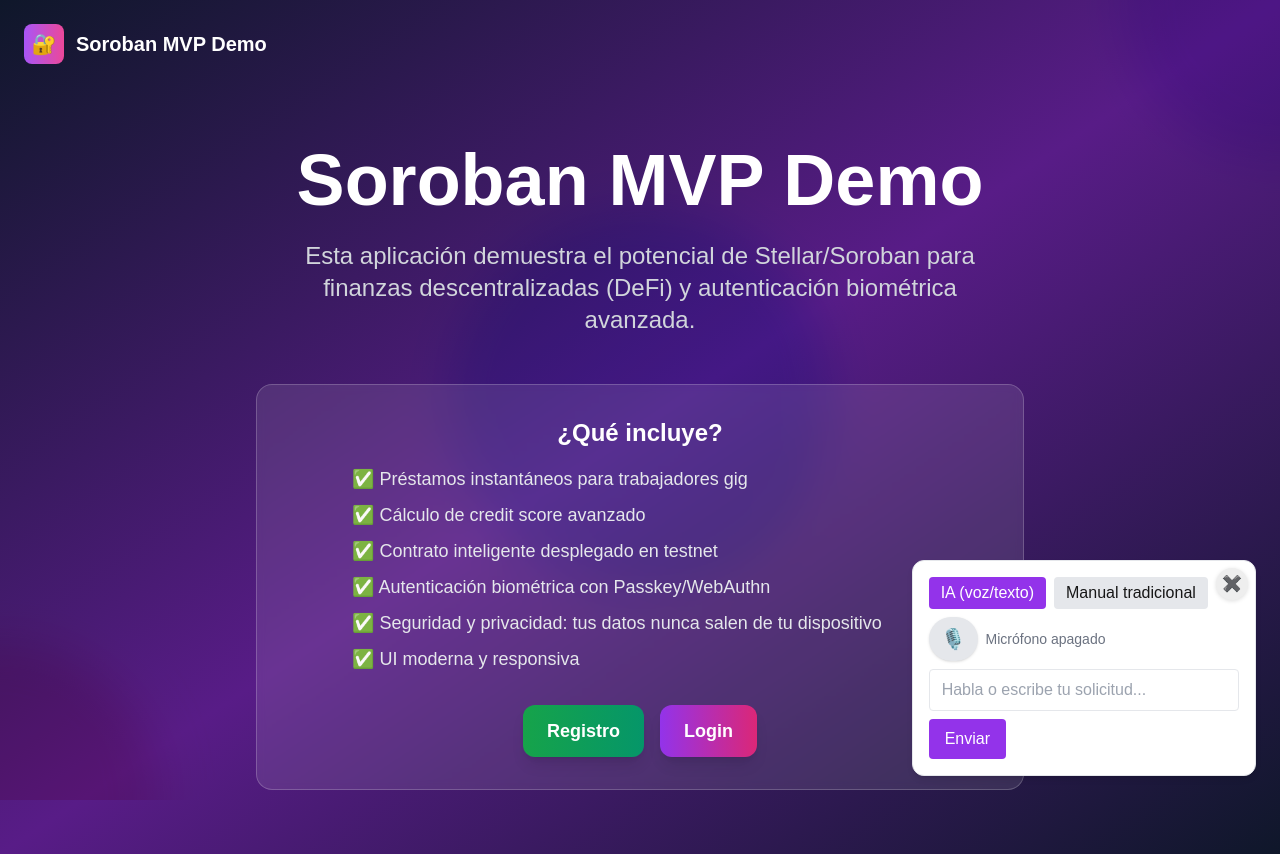
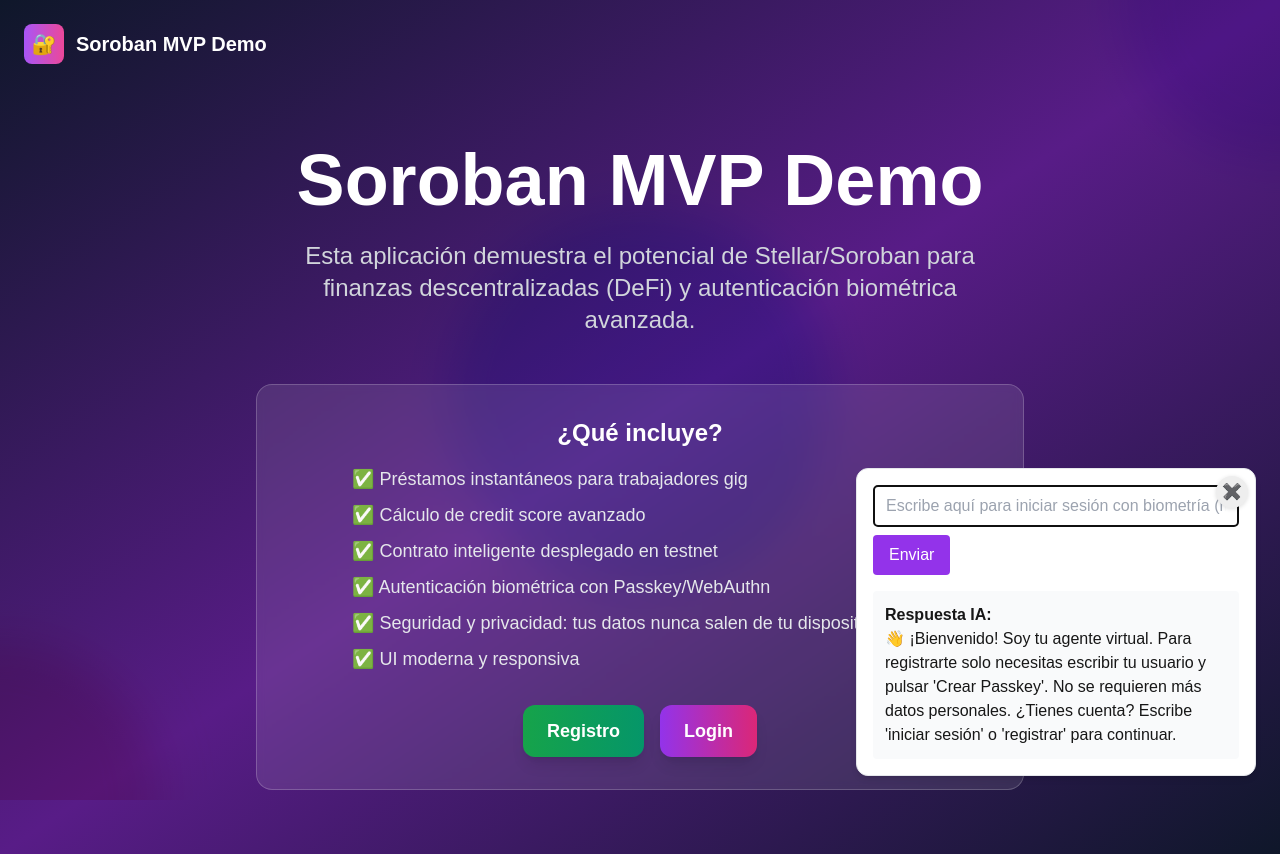
Before and after one commit to josealfredo79/passkeySoroban, a Next.js app in the folder frontend/: page / in a window 1280 px wide. Built offline with nearby package versions, Linux system fonts and the light colour scheme.

Commit message:
Mejora del asistente: flujo guiado, feedback IA real, registro y autenticación biométrica claros, sin pedir datos innecesarios

```diff
--- a/frontend/src/components/VoiceAssistant.tsx
+++ b/frontend/src/components/VoiceAssistant.tsx
@@ -1,76 +1,164 @@
-import React, { useState } from "react";
+import React, { useState, useEffect } from "react";
+import { useRouter, usePathname } from "next/navigation";
+import { startAuthentication } from "../lib/webauthn";
 import { getClaudeResponse } from "../lib/claude";
+
+
+// Extrae el primer bloque JSON de un texto
+function extractActionFromText(text: string): any | null {
+  const match = text.match(/{[\s\S]*}/);
+  if (!match) return null;
+  try {
+    const actionObj = JSON.parse(match[0]);
+    if (actionObj.action) return actionObj;
+  } catch (e) {}
+
+  return null;
+}
 
 // Llamada real a Claude
 async function sendToAI(message: string, history: any[]): Promise<any> {
   try {
     const aiMessage = await getClaudeResponse(message);
+    const actionObj = extractActionFromText(aiMessage);
     return {
       message: aiMessage,
-      intent: "respuesta",
-      extracted_data: {},
-      suggested_action: { type: "none" }
+      actionObj
     };
   } catch (err) {
     return {
       message: "Error al conectar con Claude API.",
-      intent: "error",
-      extracted_data: {},
-      suggested_action: { type: "none" }
+      actionObj: null
     };
   }
 }
 
-export default function VoiceAssistant({ onAction }: { onAction?: (action: any) => void }) {
+export default function VoiceAssistant() {
   const [input, setInput] = useState("");
   const [history, setHistory] = useState<any[]>([]);
   const [response, setResponse] = useState<any>(null);
-  const [mode, setMode] = useState<"ai" | "manual">("ai");
-  const [micOn, setMicOn] = useState(false);
+  const [isAuthenticated, setIsAuthenticated] = useState(false);
+  const [hasTriedAuth, setHasTriedAuth] = useState(false);
+  const router = useRouter();
+  const pathname = usePathname();
+  // Mensaje de bienvenida al montar
+  useEffect(() => {
+    setHistory([
+      { user: null, ai: { message: "👋 ¡Bienvenido! Soy tu agente virtual. Para registrarte solo necesitas escribir tu usuario y pulsar 'Crear Passkey'. No se requieren más datos personales. ¿Tienes cuenta? Escribe 'iniciar sesión' o 'registrar' para continuar." } }
+    ]);
+    setResponse({ message: "👋 ¡Bienvenido! Soy tu agente virtual. Para registrarte solo necesitas escribir tu usuario y pulsar 'Crear Passkey'. No se requieren más datos personales. ¿Tienes cuenta? Escribe 'iniciar sesión' o 'registrar' para continuar." });
+  }, []);
+
+
+  // Login biométrico real usando WebAuthn
+  async function runBiometricLogin() {
+    try {
+      const result = await startAuthentication();
+      return result;
+    } catch (e) {
+      return { success: false, error: (e as any).message };
+    }
+  }
 
   const handleSend = async () => {
     if (!input.trim()) return;
+    const lower = input.trim().toLowerCase();
+    if (!isAuthenticated) {
+      // Siempre consultar primero a la IA
+      let aiResponse = await sendToAI(input, history);
+      // Filtrar respuesta si la IA pide datos personales innecesarios
+      const needsOnlyUser = /nombre completo|tel[eé]fono|correo|fecha de nacimiento|direcci[oó]n|residencial|compartir datos|informaci[oó]n personal|más datos|más información|proporciona/i;
+      if (aiResponse.message && needsOnlyUser.test(aiResponse.message)) {
+        aiResponse = {
+          ...aiResponse,
+          message: "Para registrarte en la dapp solo necesitas escribir tu usuario y pulsar 'Crear Passkey'. No se requieren más datos personales."
+        };
+      }
+      setHistory([...history, { user: input, ai: aiResponse }]);
+      setResponse(aiResponse);
+      setInput("");
+
+      // Si la IA no da acción clara, aplicar lógica de comandos
+      const aiText = aiResponse.message?.toLowerCase() || "";
+      const noAction = !aiResponse.actionObj;
+      if (noAction) {
+        if (lower.includes("registrar") || lower.includes("registro") || lower.includes("crear passkey") || lower.includes("autenticar")) {
+          if (pathname !== "/register") {
+            setHistory(h => [...h, { user: null, ai: { message: "Te llevo a la pantalla de registro para que puedas crear tu Passkey o autenticarte. Solo necesitas escribir tu usuario y pulsar 'Crear Passkey'." } }]);
+            setResponse({ message: "Te llevo a la pantalla de registro para que puedas crear tu Passkey o autenticarte. Solo necesitas escribir tu usuario y pulsar 'Crear Passkey'." });
+            setTimeout(() => {
+              router.push("/register");
+            }, 1200);
+          } else {
+            setHistory(h => [...h, { user: null, ai: { message: "Escribe tu usuario y pulsa 'Crear Passkey'. Si ya tienes Passkey, pulsa 'Autenticar'." } }]);
+            setResponse({ message: "Escribe tu usuario y pulsa 'Crear Passkey'. Si ya tienes Passkey, pulsa 'Autenticar'." });
+          }
+          setInput("");
+          return;
+        }
+        if (lower.includes("iniciar sesión") || lower.includes("login") || lower.includes("acceder")) {
+          if (pathname === "/register") {
+            setHistory(h => [...h, { user: null, ai: { message: "Si ya tienes Passkey, pulsa 'Autenticar'. Si no, primero crea tu Passkey." } }]);
+            setResponse({ message: "Si ya tienes Passkey, pulsa 'Autenticar'. Si no, primero crea tu Passkey." });
+            setInput("");
+          } else if (pathname === "/login") {
+            setTimeout(() => {}, 1);
+          } else {
+            setHistory(h => [...h, { user: null, ai: { message: "Procesando autenticación biométrica..." } }]);
+            setResponse({ message: "Procesando autenticación biométrica..." });
+            setHasTriedAuth(true);
+            const result = await runBiometricLogin();
+            if (result.success) {
+              setIsAuthenticated(true);
+              setHistory(h => [...h, { user: null, ai: { message: "¡Autenticación biométrica exitosa! Bienvenido/a. Ahora puedes solicitar un préstamo o consultar tu información." } }]);
+              setResponse({ message: "¡Autenticación biométrica exitosa! Bienvenido/a. Ahora puedes solicitar un préstamo o consultar tu información." });
+              setTimeout(() => {
+                router.push("/dashboard");
+              }, 1200);
+            } else {
+              const errMsg = result.error ? result.error.toLowerCase() : "";
+              if (
+                errMsg.includes("not allowed") ||
+                errMsg.includes("not allowed error") ||
+                errMsg.includes("no credential") ||
+                errMsg.includes("no authenticator") ||
+                errMsg.includes("not registered")
+              ) {
+                setHistory(h => [...h, { user: null, ai: { message: "No tienes un passkey registrado. Te llevo a registro para crear uno nuevo." } }]);
+                setResponse({ message: "No tienes un passkey registrado. Te llevo a registro para crear uno nuevo." });
+                setTimeout(() => {
+                  router.push("/register");
+                }, 1800);
+              } else {
+                setHistory(h => [...h, { user: null, ai: { message: `Error en autenticación biométrica: ${result.error || 'Intenta de nuevo.'}` } }]);
+                setResponse({ message: `Error en autenticación biométrica: ${result.error || 'Intenta de nuevo.'}` });
+              }
+            }
+          }
+          return;
+        }
+      }
+      return;
+    }
+    // Si ya está autenticado, responde normalmente
     const aiResponse = await sendToAI(input, history);
     setHistory([...history, { user: input, ai: aiResponse }]);
     setResponse(aiResponse);
     setInput("");
-    if (onAction) onAction(aiResponse.suggested_action);
   };
 
-  const handleMicToggle = () => {
-    setMicOn(prev => !prev);
-  };
+
 
   return (
     <div className="rounded-xl border p-4 bg-white dark:bg-gray-900 shadow-md max-w-xl mx-auto">
-      <div className="mb-2 flex gap-2">
-        <button
-          className={`px-3 py-1 rounded ${mode === "ai" ? "bg-purple-600 text-white" : "bg-gray-200"}`}
-          onClick={() => setMode("ai")}
-        >IA (voz/texto)</button>
-        <button
-          className={`px-3 py-1 rounded ${mode === "manual" ? "bg-blue-600 text-white" : "bg-gray-200"}`}
-          onClick={() => setMode("manual")}
-        >Manual tradicional</button>
-      </div>
-      {mode === "ai" ? (
-        <>
-          <div className="flex items-center gap-2 mb-2">
-            <button
-              onClick={handleMicToggle}
-              className={`px-3 py-2 rounded-full text-xl shadow transition-all duration-200 ${micOn ? "bg-red-500 text-white" : "bg-gray-200 text-gray-700"}`}
-              title={micOn ? "Apagar micrófono" : "Encender micrófono"}
-            >
-              {micOn ? "🎤" : "🎙️"}
-            </button>
-            <span className="text-sm text-gray-500">{micOn ? "Micrófono encendido" : "Micrófono apagado"}</span>
-          </div>
+      {/* Solo texto, sin micrófono */}
       <input
         type="text"
         value={input}
         onChange={e => setInput(e.target.value)}
-            placeholder="Habla o escribe tu solicitud..."
+        placeholder="Escribe aquí para iniciar sesión con biometría (huella o passkey)"
         className="w-full px-3 py-2 border rounded mb-2"
+        autoFocus
       />
       <button
         onClick={handleSend}
@@ -79,19 +167,22 @@
       {response && (
         <div className="mt-4 p-3 bg-gray-50 rounded">
           <strong>Respuesta IA:</strong>
-              <div>{response.message}</div>
-              {response.suggested_action && response.suggested_action.confirmation_message && (
+          <div>
+            {/* Muestra solo el texto sin el JSON si existe */}
+            {(() => {
+              const match = response.message.match(/{[\s\S]*}/);
+              if (match) {
+                return response.message.replace(match[0], '').trim();
+              }
+              return response.message;
+            })()}
+          </div>
+          {/* Si hay acción JSON, la muestra visualmente */}
+          {response.actionObj && (
             <div className="mt-2 text-sm text-purple-700">
-                  <em>{response.suggested_action.confirmation_message}</em>
+              <em>Acción detectada: {response.actionObj.action} {response.actionObj.params ? JSON.stringify(response.actionObj.params) : ''}</em>
             </div>
           )}
-            </div>
-          )}
-        </>
-      ) : (
-        <div className="mt-2 p-3 bg-blue-50 rounded">
-          <strong>Modo tradicional:</strong>
-          <div>Usa los formularios y botones clásicos de la interfaz para navegar y operar.</div>
         </div>
       )}
     </div>
```
Also changed, not shown: frontend/src/app/api/claude/route.ts (line endings or trailing spaces). Lines whose indentation alone changed are shown as unchanged.
